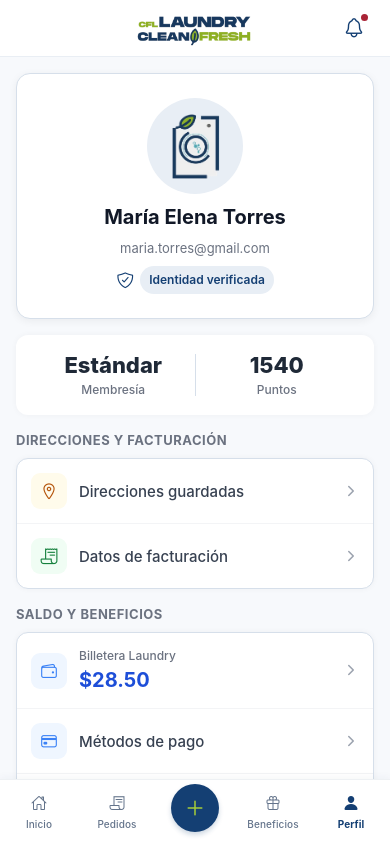
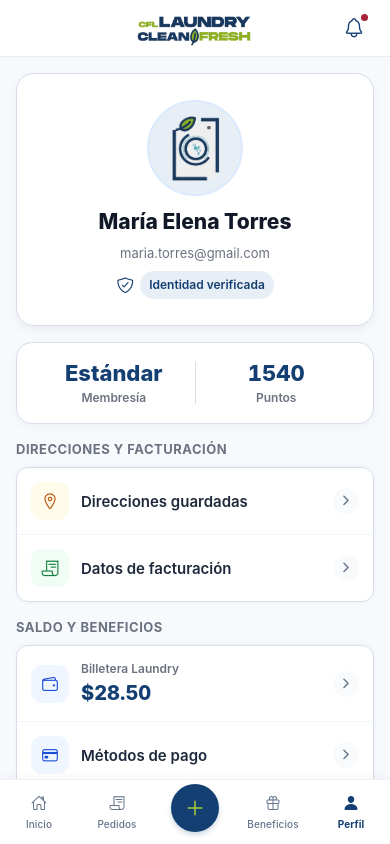
Before and after one commit to Krakedev-Development/LaundryApp, a React Native app: screen /ClientBenefits in a window 390 px wide. Both pictures are taken after a click on the tab "Perfil". Built offline with nearby package versions, Linux system fonts and the light colour scheme.

Commit message:
style(profile): polish benefits, rewards, memberships, and profile surfaces

```diff
--- a/src/components/BenefitsPresentation.tsx
+++ b/src/components/BenefitsPresentation.tsx
@@ -40,7 +40,9 @@ export function PointsSummary({ points, children }: { points: number; children:
   return (
     <Card style={benefitStyles.pointsCard}>
       <View style={benefitStyles.pointsRow}>
-        <Icon name="star" size={28} color="#B45309" />
+        <View style={benefitStyles.pointsIconBadge}>
+          <Icon name="star" size={24} color="#B45309" />
+        </View>
         <Title style={benefitStyles.pointsHeading}>
           <Text style={benefitStyles.pointsNumber}>{points}</Text>
           {"\n"}
@@ -53,92 +55,135 @@ export function PointsSummary({ points, children }: { points: number; children:
 }
 
 export const benefitStyles = StyleSheet.create({
-  sectionTitle: { fontSize: 18, lineHeight: 25, fontWeight: "700" },
-  promoGrid: { flexDirection: "row", flexWrap: "wrap", gap: 12 },
+  sectionTitle: { fontSize: 18, lineHeight: 25, fontWeight: "800" },
+  promoGrid: { flexDirection: "row", flexWrap: "wrap", gap: 14 },
   promoCard: {
     flexGrow: 1,
     flexBasis: 260,
     minWidth: 0,
     padding: 0,
     gap: 0,
-    borderRadius: 16,
+    borderRadius: 18,
     overflow: "hidden",
     borderWidth: 1,
     borderColor: theme.colors.border,
-    shadowOpacity: 0,
-    elevation: 0,
+    shadowColor: "#0F172A",
+    shadowOpacity: 0.06,
+    shadowRadius: 10,
+    shadowOffset: { width: 0, height: 4 },
+    elevation: 2,
   },
-  featured: { flexBasis: "100%" },
+  featured: { flexBasis: "100%", borderColor: "#CBD5E1" },
   promoHero: { padding: 20, gap: 10 },
   promoHeading: { flexDirection: "row", alignItems: "center", gap: 10 },
-  promoTitle: { flex: 1, fontSize: 22, lineHeight: 29, fontWeight: "700" },
+  promoTitle: { flex: 1, fontSize: 22, lineHeight: 29, fontWeight: "800" },
   promoDescription: { fontSize: 14, lineHeight: 20 },
   promoBody: { padding: 16, gap: 14, backgroundColor: theme.colors.surface },
   conditions: { flexDirection: "row", alignItems: "flex-start", gap: 8 },
   conditionText: { flex: 1, fontSize: 12, lineHeight: 18 },
-  promoButton: { borderRadius: 10 },
+  promoButton: { borderRadius: 12 },
   pointsCard: {
+    backgroundColor: "#FFFBEB",
+    borderRadius: 16,
+    borderWidth: 1,
+    borderColor: "#FDE68A",
+    padding: 18,
+    gap: 12,
+    shadowColor: "#B45309",
+    shadowOpacity: 0.06,
+    shadowRadius: 8,
+    shadowOffset: { width: 0, height: 3 },
+    elevation: 2,
+  },
+  pointsRow: { flexDirection: "row", alignItems: "center", gap: 14 },
+  pointsIconBadge: {
+    width: 48,
+    height: 48,
+    borderRadius: 14,
     backgroundColor: "#FEF3C7",
-    borderRadius: 12,
-    padding: 16,
-    gap: 12,
-    shadowOpacity: 0,
-    elevation: 0,
+    borderWidth: 1,
+    borderColor: "#FCD34D",
+    alignItems: "center",
+    justifyContent: "center",
   },
-  pointsRow: { flexDirection: "row", alignItems: "center", gap: 12 },
   pointsHeading: { flex: 1, color: "#92400E" },
-  pointsNumber: { fontSize: 28, lineHeight: 35, fontWeight: "700" },
-  pointsLabel: { fontSize: 12, lineHeight: 18, fontWeight: "500" },
+  pointsNumber: {
+    fontSize: 30,
+    lineHeight: 36,
+    fontWeight: "800",
+    fontVariant: ["tabular-nums"],
+  },
+  pointsLabel: { fontSize: 12, lineHeight: 18, fontWeight: "600" },
   pointsExplanation: { color: "#92400E", fontSize: 12, lineHeight: 18 },
   rewardCard: {
-    padding: 14,
-    gap: 12,
-    borderRadius: 12,
+    padding: 16,
+    gap: 14,
+    borderRadius: 16,
     borderWidth: 1,
     borderColor: theme.colors.border,
-    shadowOpacity: 0,
-    elevation: 0,
+    shadowColor: "#0F172A",
+    shadowOpacity: 0.04,
+    shadowRadius: 8,
+    shadowOffset: { width: 0, height: 3 },
+    elevation: 1,
   },
   rewardHeading: { flexDirection: "row", alignItems: "center", gap: 12 },
   rewardIcon: {
-    width: 40,
-    height: 40,
-    borderRadius: 10,
-    backgroundColor: "#3B82F6",
+    width: 44,
+    height: 44,
+    borderRadius: 12,
+    backgroundColor: theme.colors.primary,
     alignItems: "center",
     justifyContent: "center",
   },
   rewardInfo: { flex: 1, minWidth: 0, gap: 4 },
-  rewardTitle: { fontSize: 14, lineHeight: 20, fontWeight: "600" },
-  rewardCost: { fontSize: 12, lineHeight: 18, color: theme.colors.muted },
+  rewardTitle: { fontSize: 15, lineHeight: 21, fontWeight: "700" },
+  rewardCost: {
+    fontSize: 12,
+    lineHeight: 18,
+    fontWeight: "600",
+    color: theme.colors.primary,
+    fontVariant: ["tabular-nums"],
+  },
   rewardDescription: { fontSize: 13, lineHeight: 19, color: "#374151" },
-  rewardButton: { borderRadius: 10, minHeight: 48 },
+  rewardButton: { borderRadius: 12, minHeight: 48 },
   redemption: {
     padding: 14,
+    borderRadius: 14,
     borderWidth: 1,
     borderColor: theme.colors.border,
     shadowOpacity: 0,
     elevation: 0,
   },
   planCard: {
-    padding: 18,
-    gap: 14,
+    padding: 20,
+    gap: 16,
     borderWidth: 2,
-    borderRadius: 16,
-    shadowOpacity: 0,
-    elevation: 0,
+    borderRadius: 18,
+    shadowColor: "#0F172A",
+    shadowOpacity: 0.04,
+    shadowRadius: 8,
+    shadowOffset: { width: 0, height: 3 },
+    elevation: 1,
   },
-  currentPlan: { shadowOpacity: 0.08, shadowRadius: 10, elevation: 3 },
+  currentPlan: {
+    backgroundColor: "#F8FAFC",
+    shadowColor: "#143F73",
+    shadowOpacity: 0.12,
+    shadowRadius: 14,
+    shadowOffset: { width: 0, height: 6 },
+    elevation: 4,
+  },
   planBadge: {
     alignSelf: "flex-start",
     flexDirection: "row",
     alignItems: "center",
-    gap: 4,
-    borderRadius: 20,
-    paddingHorizontal: 10,
-    paddingVertical: 4,
+    gap: 6,
+    borderRadius: 999,
+    paddingHorizontal: 12,
+    paddingVertical: 5,
   },
-  planBadgeText: { fontSize: 11, lineHeight: 17, fontWeight: "700" },
+  planBadgeText: { fontSize: 11, lineHeight: 17, fontWeight: "800" },
   planHeader: {
     flexDirection: "row",
     flexWrap: "wrap",
@@ -146,12 +191,18 @@ export const benefitStyles = StyleSheet.create({
     alignItems: "center",
     gap: 8,
   },
-  planName: { fontSize: 22, lineHeight: 29, fontWeight: "700" },
+  planName: { fontSize: 22, lineHeight: 29, fontWeight: "800" },
   planPriceRow: { flexDirection: "row", alignItems: "baseline", gap: 3 },
-  planPrice: { fontSize: 28, lineHeight: 35, fontWeight: "700", color: "#111827" },
+  planPrice: {
+    fontSize: 28,
+    lineHeight: 35,
+    fontWeight: "800",
+    color: "#111827",
+    fontVariant: ["tabular-nums"],
+  },
   planPeriod: { fontSize: 14, lineHeight: 20 },
-  features: { gap: 8 },
+  features: { gap: 10 },
   feature: { flexDirection: "row", alignItems: "flex-start", gap: 8 },
   featureText: { flex: 1, fontSize: 13, lineHeight: 19, color: "#374151" },
-  planButton: { borderRadius: 10, borderWidth: 0, paddingVertical: 14 },
+  planButton: { borderRadius: 12, borderWidth: 0, paddingVertical: 14 },
 });
--- a/src/components/profile/ProfileHero.tsx
+++ b/src/components/profile/ProfileHero.tsx
@@ -33,23 +33,30 @@ export function ProfileHero({
 const styles = StyleSheet.create({
   hero: {
     alignItems: "center",
-    paddingVertical: 24,
+    paddingVertical: 26,
     gap: 8,
     borderWidth: 1,
     borderColor: theme.colors.border,
-    borderRadius: 14,
+    borderRadius: 18,
+    shadowColor: "#0F172A",
+    shadowOpacity: 0.05,
+    shadowRadius: 10,
+    shadowOffset: { width: 0, height: 4 },
+    elevation: 2,
   },
   logoCircle: {
     width: 96,
     height: 96,
     borderRadius: 48,
     backgroundColor: theme.colors.soft,
+    borderWidth: 2,
+    borderColor: "#DBEAFE",
     alignItems: "center",
     justifyContent: "center",
-    marginBottom: 2,
+    marginBottom: 4,
   },
   logo: { width: 72, height: 72 },
-  heroTitle: { fontSize: 20, lineHeight: 27, textAlign: "center" },
+  heroTitle: { fontSize: 21, lineHeight: 28, fontWeight: "800", textAlign: "center" },
   heroEmail: {
     fontSize: 13,
     lineHeight: 19,
--- a/src/components/profile/ProfileLogout.tsx
+++ b/src/components/profile/ProfileLogout.tsx
@@ -1,4 +1,5 @@
 import { Pressable, StyleSheet, Text } from "react-native";
+import { tactile } from "../../design-system/interaction";
 import { Icon } from "../ui";
 
 export function ProfileLogout({ onPress }: { onPress(): void }) {
@@ -6,8 +7,14 @@ export function ProfileLogout({ onPress }: { onPress(): void }) {
     <Pressable
       accessibilityRole="button"
       accessibilityLabel="Cerrar sesión"
-      onPress={onPress}
-      style={({ pressed }) => [styles.logout, { opacity: pressed ? 0.7 : 1 }]}
+      onPress={() => {
+        tactile("warning");
+        onPress();
+      }}
+      style={({ pressed }) => [
+        styles.logout,
+        pressed && styles.logoutPressed,
+      ]}
     >
       <Icon name="log-out-outline" size={18} color="#B91C1C" />
       <Text style={styles.logoutText}>Cerrar sesión</Text>
@@ -23,12 +30,18 @@ const styles = StyleSheet.create({
     padding: 14,
     minHeight: 52,
     backgroundColor: "#FEE2E2",
-    borderRadius: 12,
+    borderWidth: 1,
+    borderColor: "#FECACA",
+    borderRadius: 14,
+  },
+  logoutPressed: {
+    opacity: 0.9,
+    transform: [{ scale: 0.97 }],
   },
   logoutText: {
     fontSize: 15,
     lineHeight: 21,
-    fontWeight: "700",
+    fontWeight: "800",
     color: "#B91C1C",
   },
 });
--- a/src/components/profile/ProfileRow.tsx
+++ b/src/components/profile/ProfileRow.tsx
@@ -1,9 +1,10 @@
 import { Pressable, StyleSheet, Text, View } from "react-native";
 import { contentTheme as theme } from "../../design-system/classic";
+import { tactile } from "../../design-system/interaction";
 import { Icon, type IconName } from "../ui";
 
 const tones = {
-  blue: { ink: "#3B82F6", background: "#EFF6FF" },
+  blue: { ink: "#1D4ED8", background: "#EFF6FF" },
   green: { ink: "#15803D", background: "#F0FDF4" },
   purple: { ink: "#7C3AED", background: "#F5F3FF" },
   amber: { ink: "#B45309", background: "#FFFBEB" },
@@ -32,11 +33,14 @@ export function ProfileRow({
     <Pressable
       accessibilityRole="button"
       accessibilityLabel={title}
-      onPress={onPress}
+      onPress={() => {
+        tactile("selection");
+        onPress();
+      }}
       style={({ pressed }) => [
         styles.row,
         !last && styles.rowDivider,
-        { opacity: pressed ? 0.7 : 1 },
+        pressed && styles.rowPressed,
       ]}
     >
       <View style={[styles.iconBox, { backgroundColor: color.background }]}>
@@ -48,7 +52,9 @@ export function ProfileRow({
         </Text>
         {subtitle && <Text style={styles.balanceAmount}>{subtitle}</Text>}
       </View>
-      <Icon name="chevron-forward" size={16} color="#9CA3AF" />
+      <View style={styles.chevronBadge}>
+        <Icon name="chevron-forward" size={15} color="#64748B" />
+      </View>
     </Pressable>
   );
 }
@@ -60,11 +66,15 @@ const styles = StyleSheet.create({
     gap: 12,
     minHeight: 64,
   },
-  rowDivider: { borderBottomWidth: 1, borderBottomColor: "#F3F4F6" },
+  rowPressed: {
+    backgroundColor: "#F8FAFC",
+    transform: [{ scale: 0.99 }],
+  },
+  rowDivider: { borderBottomWidth: 1, borderBottomColor: "#F1F5F9" },
   iconBox: {
-    width: 36,
-    height: 36,
-    borderRadius: 9,
+    width: 38,
+    height: 38,
+    borderRadius: 11,
     alignItems: "center",
     justifyContent: "center",
   },
@@ -72,14 +82,23 @@ const styles = StyleSheet.create({
   rowLabel: {
     fontSize: 15,
     lineHeight: 21,
-    fontWeight: "500",
-    color: "#374151",
+    fontWeight: "600",
+    color: "#1E293B",
   },
   balanceLabel: { fontSize: 12, lineHeight: 18, color: theme.colors.muted },
   balanceAmount: {
     fontSize: 20,
     lineHeight: 27,
-    fontWeight: "700",
-    color: "#1D4ED8",
+    fontWeight: "800",
+    color: "#143F73",
+    fontVariant: ["tabular-nums"],
+  },
+  chevronBadge: {
+    width: 26,
+    height: 26,
+    borderRadius: 13,
+    backgroundColor: "#F8FAFC",
+    alignItems: "center",
+    justifyContent: "center",
   },
 });
--- a/src/components/profile/ProfileStats.tsx
+++ b/src/components/profile/ProfileStats.tsx
@@ -30,10 +30,13 @@ const styles = StyleSheet.create({
     gap: 0,
     padding: 16,
     backgroundColor: theme.colors.surface,
-    borderWidth: 0,
-    borderRadius: theme.radius.lg,
+    borderWidth: 1,
+    borderColor: theme.colors.border,
+    borderRadius: 16,
+    shadowColor: "#0F172A",
     shadowOpacity: 0.04,
-    shadowRadius: 6,
+    shadowRadius: 8,
+    shadowOffset: { width: 0, height: 3 },
     elevation: 1,
   },
   stat: {
@@ -54,14 +57,15 @@ const styles = StyleSheet.create({
     fontSize: 22,
     lineHeight: 28,
     fontWeight: "800",
-    color: theme.colors.text,
+    color: theme.colors.primary,
     textAlign: "center",
+    fontVariant: ["tabular-nums"],
   },
   label: {
     maxWidth: "100%",
     fontSize: 12,
     lineHeight: 18,
-    fontWeight: "500",
+    fontWeight: "600",
     color: theme.colors.muted,
     textAlign: "center",
   },
```
